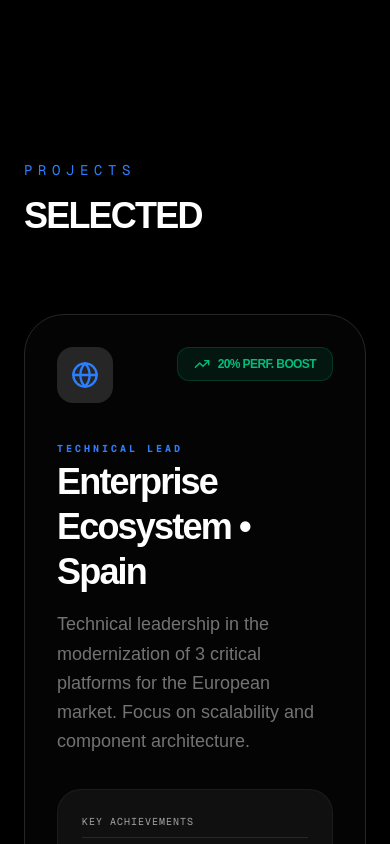
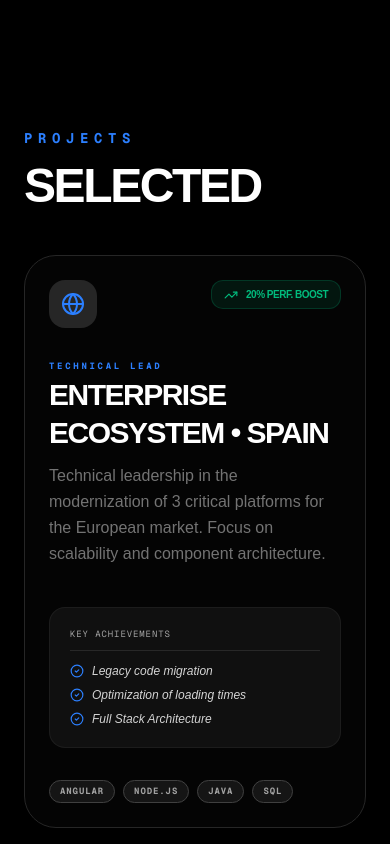
Before and after one commit to Mati411/matiasgarcia.dev, a Next.js app: page /en in a window 390 px wide. Shown: the part 1100-1944 px from the top of the page. Built offline with nearby package versions, Linux system fonts and the light colour scheme.

Commit message:
feat: Add ProjectsGrid component to display interactive project cards with project details and animations.

```diff
--- a/src/components/ProjectsGrid.tsx
+++ b/src/components/ProjectsGrid.tsx
@@ -5,7 +5,6 @@ import {
   Globe,
   Database,
   Users,
-  Code2,
   CheckCircle2,
   TrendingUp,
 } from "lucide-react";
@@ -14,58 +13,61 @@ const ProjectCard = ({ project, icon: Icon, size = "small", dict }: any) => (
   <motion.div
     whileHover={{ y: -8 }}
     transition={{ type: "spring", stiffness: 300 }}
-    className={`group relative bg-neutral-900/20 backdrop-blur-xl border border-neutral-800 p-8 md:p-10 rounded-[2.5rem] flex flex-col justify-between overflow-hidden shadow-2xl ${
+    /* Ajustamos padding: de p-6 en mobile a p-10 en desktop */
+    className={`group relative bg-neutral-900/20 backdrop-blur-xl border border-neutral-800 p-6 md:p-10 rounded-[2rem] md:rounded-[2.5rem] flex flex-col justify-between overflow-hidden shadow-2xl ${
       size === "large" ? "md:col-span-2 md:row-span-2" : "col-span-1"
     }`}
   >
     <div className="absolute inset-0 bg-gradient-to-br from-blue-500/10 via-transparent to-transparent opacity-0 group-hover:opacity-100 transition-opacity duration-500" />
 
     <div>
-      <div className="flex justify-between items-start mb-8">
-        <div className="w-14 h-14 rounded-2xl bg-neutral-800 flex items-center justify-center text-blue-500 group-hover:bg-blue-500 group-hover:text-white transition-all duration-300">
-          <Icon size={28} />
+      <div className="flex justify-between items-start mb-6 md:mb-8">
+        <div className="w-12 h-12 md:w-14 md:h-14 rounded-2xl bg-neutral-800 flex items-center justify-center text-blue-500 group-hover:bg-blue-500 group-hover:text-white transition-all duration-300">
+          <Icon size={24} className="md:w-7 md:h-7" />
         </div>
-        {/* Badge de Impacto (Solo para la grande) */}
         {size === "large" && (
-          <div className="flex items-center gap-2 bg-emerald-500/10 border border-emerald-500/20 px-4 py-2 rounded-xl">
-            <TrendingUp size={16} className="text-emerald-500" />
-            <span className="text-xs font-bold text-emerald-500 uppercase tracking-tighter">
+          <div className="flex items-center gap-2 bg-emerald-500/10 border border-emerald-500/20 px-3 py-1.5 md:px-4 md:py-2 rounded-xl">
+            <TrendingUp size={14} className="text-emerald-500 md:w-4 md:h-4" />
+            <span className="text-[10px] md:text-xs font-bold text-emerald-500 uppercase tracking-tighter">
               {project?.impact}
             </span>
           </div>
         )}
       </div>
 
-      <div className={size === "large" ? "grid md:grid-cols-2 gap-8" : "block"}>
-        <div className="space-y-4">
+      <div
+        className={
+          size === "large" ? "grid md:grid-cols-2 gap-6 md:gap-8" : "block"
+        }
+      >
+        <div className="space-y-3 md:space-y-4">
           {size === "large" && (
-            <span className="text-[10px] font-mono text-blue-500 uppercase tracking-[0.3em] font-bold">
+            <span className="text-[9px] md:text-[10px] font-mono text-blue-500 uppercase tracking-[0.3em] font-bold">
               {project.role}
             </span>
           )}
           <h3
-            className={`${size === "large" ? "text-4xl md:text-5xl" : "text-3xl"} font-black text-white tracking-tighter leading-tight`}
+            className={`${size === "large" ? "text-3xl md:text-5xl" : "text-2xl md:text-3xl"} font-black text-white tracking-tighter leading-tight uppercase`}
           >
             {project.title}
           </h3>
-          <p className="text-neutral-500 leading-relaxed text-lg">
+          <p className="text-neutral-500 leading-relaxed text-base md:text-lg">
             {project.desc}
           </p>
         </div>
 
-        {/* Sección de Datos Extra (Solo para la grande) */}
         {size === "large" && (
-          <div className="bg-white/5 rounded-3xl p-6 border border-white/5 space-y-4">
-            <h4 className="text-[10px] font-mono text-neutral-400 uppercase tracking-widest border-b border-white/10 pb-2">
+          <div className="bg-white/5 rounded-2xl md:rounded-3xl p-5 md:p-6 border border-white/5 space-y-3 md:space-y-4 mt-4 md:mt-0">
+            <h4 className="text-[9px] md:text-[10px] font-mono text-neutral-400 uppercase tracking-widest border-b border-white/10 pb-2">
               Key Achievements
             </h4>
-            <ul className="space-y-3">
+            <ul className="space-y-2 md:space-y-3">
               {project.achievements.map((item: string) => (
                 <li
                   key={item}
-                  className="flex items-center gap-3 text-sm text-neutral-300 font-medium italic"
+                  className="flex items-center gap-2 md:gap-3 text-xs md:text-sm text-neutral-300 font-medium italic"
                 >
-                  <CheckCircle2 size={16} className="text-blue-500" />
+                  <CheckCircle2 size={14} className="text-blue-500 shrink-0" />
                   {item}
                 </li>
               ))}
@@ -75,14 +77,15 @@ const ProjectCard = ({ project, icon: Icon, size = "small", dict }: any) => (
       </div>
     </div>
 
+    {/* Ajustamos el margen superior para mobile */}
     <div
-      className={`flex flex-col gap-6 ${size === "large" ? "mt-12" : "mt-8"}`}
+      className={`flex flex-col gap-4 md:gap-6 ${size === "large" ? "mt-8 md:mt-12" : "mt-6 md:mt-8"}`}
     >
       <div className="flex flex-wrap gap-2">
         {project.tags.map((tag: string) => (
           <span
             key={tag}
-            className="text-[10px] font-mono py-1 px-3 rounded-full bg-neutral-800/50 text-neutral-400 border border-neutral-700 uppercase tracking-widest"
+            className="text-[9px] md:text-[10px] font-mono py-1 px-2.5 md:px-3 rounded-full bg-neutral-800/50 text-neutral-400 border border-neutral-700 uppercase tracking-widest font-bold"
           >
             {tag}
           </span>
@@ -94,18 +97,21 @@ const ProjectCard = ({ project, icon: Icon, size = "small", dict }: any) => (
 
 export default function ProjectsGrid({ dict }: { dict: any }) {
   return (
-    <section id="projects" className="max-w-7xl mx-auto px-6 py-24">
-      <div className="mb-20">
-        <span className="text-blue-500 font-mono text-sm tracking-[0.4em] uppercase">
+    <section
+      id="projects"
+      className="max-w-7xl mx-auto px-6 py-16 md:py-24 overflow-hidden"
+    >
+      <div className="mb-12 md:mb-20">
+        <span className="text-blue-500 font-mono text-sm tracking-[0.4em] uppercase font-bold">
           {dict.projects.title}
         </span>
-        <h2 className="text-4xl sm:text-6xl md:text-8xl font-black tracking-tighter text-white mt-4 uppercase break-words leading-none">
+        <h2 className="text-5xl sm:text-7xl md:text-8xl lg:text-9xl font-black tracking-tighter text-white mt-4 uppercase break-words leading-[0.85]">
           {dict.projects.subtitle}
         </h2>
       </div>
 
-      <div className="grid grid-cols-1 md:grid-cols-3 gap-6 auto-rows-fr">
-        {/* Proyecto Principal: España (Grande con métricas) */}
+      {/* FIX: auto-rows-fr solo para desktop (md:). En mobile usa auto-rows-auto */}
+      <div className="grid grid-cols-1 md:grid-cols-3 gap-6 md:auto-rows-fr">
         <ProjectCard
           project={dict.projects.spain}
           icon={Globe}
@@ -113,10 +119,8 @@ export default function ProjectsGrid({ dict }: { dict: any }) {
           dict={dict}
         />
 
-        {/* Proyecto USA (Normal) */}
         <ProjectCard project={dict.projects.usa} icon={Database} dict={dict} />
 
-        {/* Liderazgo / Mentoría (Normal) */}
         <ProjectCard
           project={dict.projects.mentorship}
           icon={Users}
```
